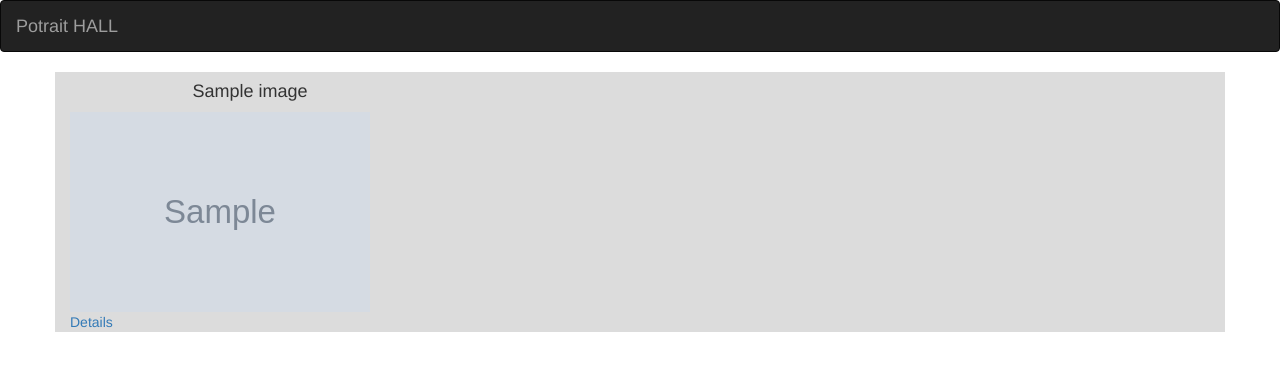
After one commit to Kipngetich33/Potrait-HAll, a Django app: template potraitHall/potrait/templates/all-pics/category.html in a window 1280 px wide. The commit adds this page. Shown: the top 371 px of the page. Run offline with Django 3.2, Linux system fonts and the light colour scheme; tables that the repository leaves empty hold one stand-in row (values such as "Sample post"); the template is opened without the code that fills it: values that come from a table or form of the project are taken from there, most other values are stand-ins (such as "Sample title", 1, 10 or a date in 2020); grey boxes marked "Sample" are stand-in pictures; some libraries are stand-ins or nearby versions.

Commit message:
crete a category root funtion and its template

```diff
--- a/potraitHall/potrait/admin.py
+++ b/potraitHall/potrait/admin.py
@@ -2,9 +2,9 @@
 from django.contrib import admin
 from .models import Category, Location, Image
 
-class ArticleAdmin(admin.ModelAdmin):
-    filter_horizontal =('Category',)
+class ImageAdmin(admin.ModelAdmin):
+    filter_horizontal =('categories',)
 
 admin.site.register(Category)
 admin.site.register(Location)
-admin.site.register(Image)
+admin.site.register(Image,ImageAdmin )
--- a/potraitHall/potrait/models.py
+++ b/potraitHall/potrait/models.py
@@ -11,6 +11,7 @@ class Location(models.Model):
 
     def delete_locations(self):
         self.delete()
+
 
 class Category(models.Model):
     name = models.CharField(max_length =100)
@@ -34,11 +35,16 @@ class Image(models.Model):
     def __str__(self):
         return self.name
 
+
     def save_images(self):
         self.save()
 
     def delete_images(self):
         self.delete()
+
+    def update_image(self,new_name):
+        self.name= new_name
+        self.save()
 
     @classmethod
     def get_images(cls):
@@ -46,8 +52,8 @@ class Image(models.Model):
         return retrieved_images
 
     @classmethod
-    def get_images_categories(cls):
-        retrieved_images_category = cls.objects.filter(location = 'Nairobi').all()
+    def get_images_categories(cls,id):
+        retrieved_images_category = cls.objects.filter(categories = id).all()
         return retrieved_images_category
 
     @classmethod
--- a/potraitHall/potrait/templates/all-pics/all_pics.html
+++ b/potraitHall/potrait/templates/all-pics/all_pics.html
@@ -38,5 +38,6 @@
       </div>
     {% endfor %}
   </div>
+  <a href="{% url 'categories' 2 %}">Science</a>
 </div>
 {% endblock %}
--- /dev/null
+++ b/potraitHall/potrait/templates/all-pics/category.html
@@ -0,0 +1,24 @@
+{%extends 'all-pics/base.html'%}
+{% load bootstrap3 %}
+{% load staticfiles%}
+
+
+{% block styles %}
+    {% bootstrap_css %}
+    <link rel="stylesheet" href="{% static 'css/all_pics.css' %}">
+{% endblock %}
+
+{% block content %}
+{{block.super}}
+<div class="container" >
+  <div class="row" style="background-color:gainsboro;">
+    {% for image in images%}
+      <div class="col-xs-12 col-sm-12 col-md-12 col-lg-4 col-xl-4">
+          <h4 style="text-align: center;">{{image.name}}</h4>
+        <img src="{{image.image.url}}" alt="{{image.name}}" class="img-responsive" style="height:200px; width:300px;">
+        <a href="{% url 'details' image.id %}">Details</a>
+      </div>
+    {% endfor %}
+  </div>
+</div>
+{% endblock %}
--- a/potraitHall/potrait/urls.py
+++ b/potraitHall/potrait/urls.py
@@ -5,7 +5,7 @@ from django.conf.urls.static import static
 
 urlpatterns=[
     url('^$',views.index,name = 'index'),
-    url(r'^categories/',views.categories,name = 'categories'),
+    url(r'^categories/(\d+)',views.categories,name = 'categories'),
     url(r'^details/(\d+)',views.details,name = 'details'),
     url(r'^search/',views.search, name= 'search')
 
--- a/potraitHall/potrait/views.py
+++ b/potraitHall/potrait/views.py
@@ -7,9 +7,9 @@ def index(request):
     all_images = Image.get_images()
     return render(request, 'all-pics/all_pics.html',{"all_images":all_images})
 
-def categories(request):
-    category_images = Image.get_images_categories()
-    return render(request,'all-pics/categories',{"category_images":category_images})
+def categories(request,category):
+    category_images = Image.get_images_categories(category)
+    return render(request,'all-pics/category.html',{"images":category_images})
 
 def details(request,photo_id):
     requested_image = Image.objects.get(id= photo_id)
```
Also changed, not shown: potraitHall/potrait/tests.py (+9 -1 lines), potraitHall/media/images/addidas.jpg (added), potraitHall/media/images/pronounce.jpg (added), potraitHall/potrait/migrations/0005_auto_20180126_1639.py (added).
